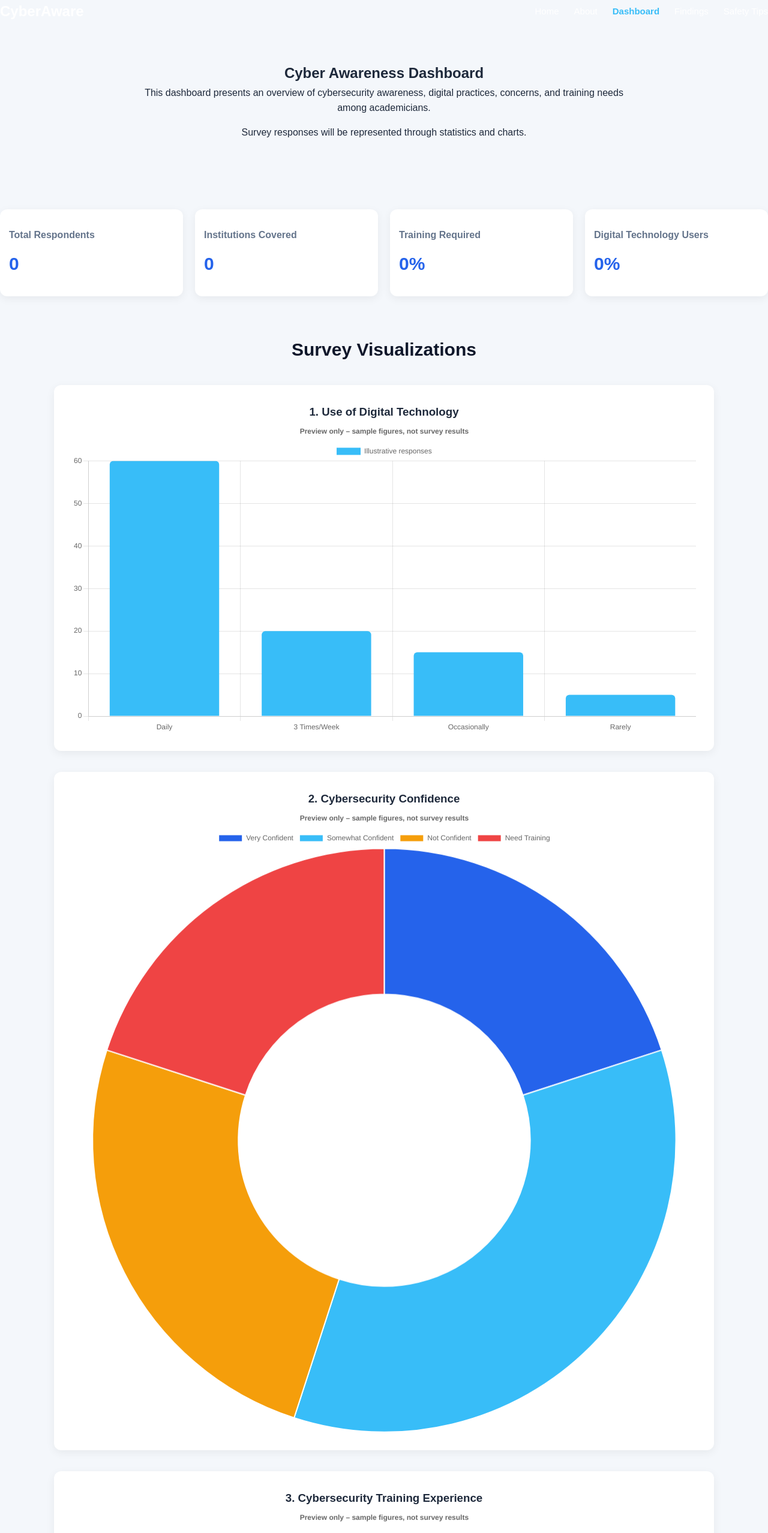
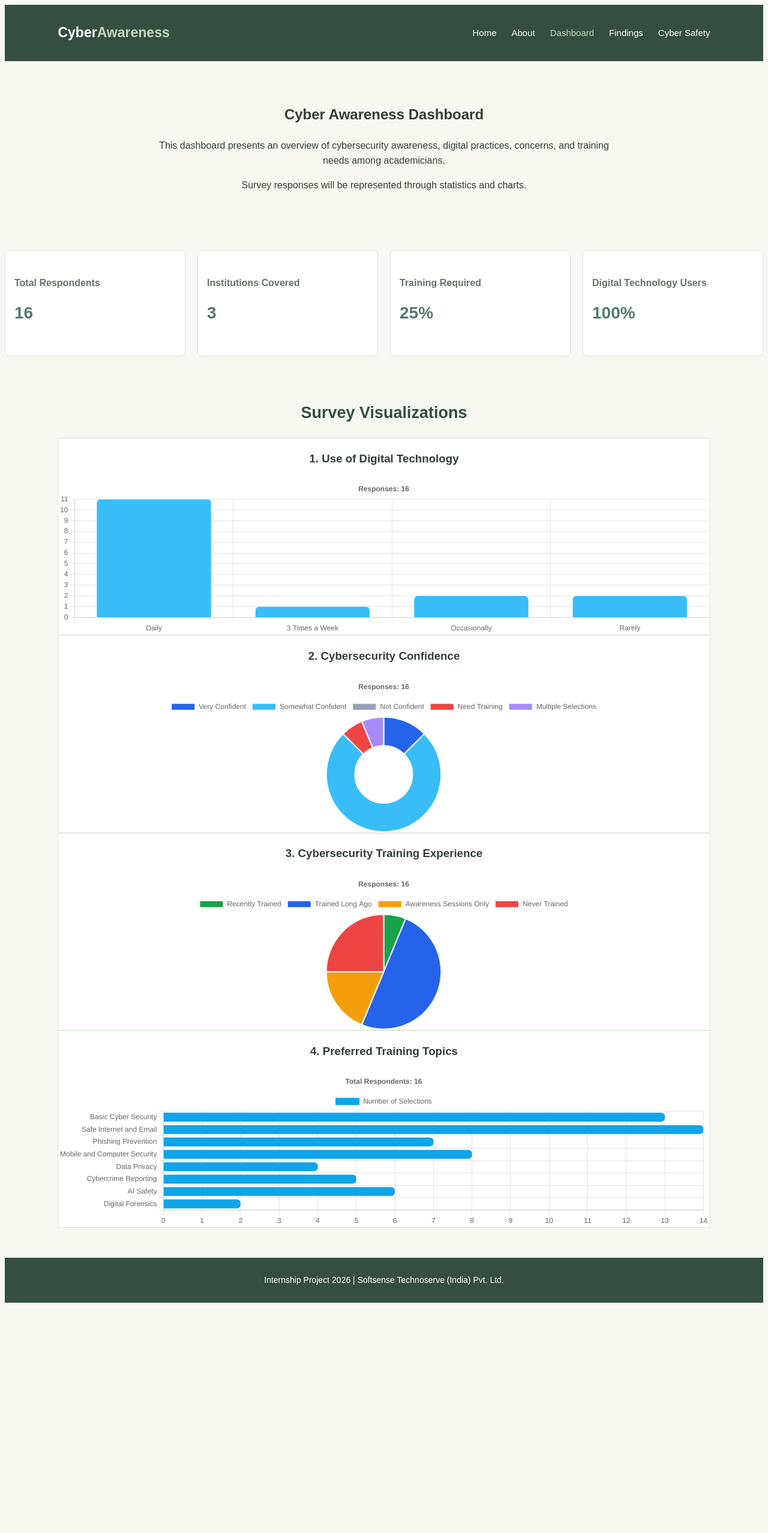
Before and after one commit to komalfulakar/Cyber_Awareness_Dashboard, a plain HTML site: page dashboard.html in a window 1280 px wide. Shown: the top 2556 px of the page at 60% size. After the commit the page ends 2180 px from the top, so only its background shows below. Drawn offline with nearby package versions, Linux system fonts and the light colour scheme.

Commit message:
Updated complete website.

````diff
--- a/dashboard.html
+++ b/dashboard.html
@@ -9,18 +9,23 @@
 
 <body>
 
+    <header>
     <nav class="navbar">
-        <div class="logo">CyberAware</div>
+
+        <div class="logo">
+            Cyber<span>Awareness</span>
+        </div>
 
         <ul class="nav-links">
             <li><a href="index.html">Home</a></li>
             <li><a href="about.html">About</a></li>
             <li><a href="dashboard.html" class="active">Dashboard</a></li>
             <li><a href="findings.html">Findings</a></li>
-            <li><a href="safety.html">Safety Tips</a></li>
+            <li><a href="safety.html">Cyber Safety</a></li>
         </ul>
+
     </nav>
-
+</header>
     <section class="section">
         <h1>Cyber Awareness Dashboard</h1>
 
--- a/script.js
+++ b/script.js
@@ -1,19 +1,25 @@
-// Check whether the Chart.js library is loaded
-if (typeof Chart !== "undefined") {
+// Total survey statistics
+document.getElementById("totalRespondents").textContent = "16";
+document.getElementById("totalInstitutions").textContent = "3";
+document.getElementById("trainingRequired").textContent = "25%";
+document.getElementById("digitalUsers").textContent = "100%";
 
-    // 1. Digital Technology Usage
-    const technologyCanvas = document.getElementById("technologyChart");
 
-    if (technologyCanvas) {
-        new Chart(technologyCanvas, {
+// Chart 1: Digital Technology Usage
+new Chart(document.getElementById("technologyChart"), {
     type: "bar",
 
     data: {
-                labels: ["Daily", "3 Times/Week", "Occasionally", "Rarely"],
+        labels: [
+            "Daily",
+            "3 Times a Week",
+            "Occasionally",
+            "Rarely"
+        ],
 
         datasets: [{
-                    label: "Illustrative responses",
-                    data: [60, 20, 15, 5],
+            label: "Number of Academicians",
+            data: [11, 1, 2, 2],
             backgroundColor: "#38bdf8",
             borderRadius: 6
         }]
@@ -21,27 +27,30 @@ if (typeof Chart !== "undefined") {
 
     options: {
         responsive: true,
+        maintainAspectRatio: false,
         plugins: {
+            legend: {
+                display: false
+            },
             title: {
                 display: true,
-                        text: "Preview only – sample figures, not survey results"
+                text: "Responses: 16"
             }
         },
         scales: {
             y: {
-                        beginAtZero: true
+                beginAtZero: true,
+                ticks: {
+                    stepSize: 1
+                }
             }
         }
     }
 });
-    }
 
 
-    // 2. Cybersecurity Confidence
-    const confidenceCanvas = document.getElementById("confidenceChart");
-
-    if (confidenceCanvas) {
-        new Chart(confidenceCanvas, {
+// Chart 2: Cybersecurity Confidence
+new Chart(document.getElementById("confidenceChart"), {
     type: "doughnut",
 
     data: {
@@ -49,38 +58,38 @@ if (typeof Chart !== "undefined") {
             "Very Confident",
             "Somewhat Confident",
             "Not Confident",
-                    "Need Training"
+            "Need Training",
+            "Multiple Selections"
         ],
 
         datasets: [{
-                    data: [20, 35, 25, 20],
+            data: [2, 12, 0, 1, 1],
+
             backgroundColor: [
                 "#2563eb",
                 "#38bdf8",
-                        "#f59e0b",
-                        "#ef4444"
+                "#94a3b8",
+                "#ef4444",
+                "#a78bfa"
             ]
         }]
     },
 
     options: {
         responsive: true,
+        maintainAspectRatio: false,
         plugins: {
             title: {
                 display: true,
-                        text: "Preview only – sample figures, not survey results"
+                text: "Responses: 16"
             }
         }
     }
 });
-    }
 
 
-    // 3. Cybersecurity Training Experience
-    const trainingCanvas = document.getElementById("trainingChart");
-
-    if (trainingCanvas) {
-        new Chart(trainingCanvas, {
+// Chart 3: Cybersecurity Training Experience
+new Chart(document.getElementById("trainingChart"), {
     type: "pie",
 
     data: {
@@ -92,7 +101,8 @@ if (typeof Chart !== "undefined") {
         ],
 
         datasets: [{
-                    data: [15, 20, 25, 40],
+            data: [1, 8, 3, 4],
+
             backgroundColor: [
                 "#16a34a",
                 "#2563eb",
@@ -104,30 +114,27 @@ if (typeof Chart !== "undefined") {
 
     options: {
         responsive: true,
+        maintainAspectRatio: false,
         plugins: {
             title: {
                 display: true,
-                        text: "Preview only – sample figures, not survey results"
+                text: "Responses: 16"
             }
         }
     }
 });
-    }
 
 
-    // 4. Preferred Cybersecurity Training Topics
-    const topicsCanvas = document.getElementById("topicsChart");
-
-    if (topicsCanvas) {
-        new Chart(topicsCanvas, {
+// Chart 4: Preferred Cybersecurity Training Topics
+new Chart(document.getElementById("topicsChart"), {
     type: "bar",
 
     data: {
         labels: [
             "Basic Cyber Security",
-                    "Safe Internet & Email",
+            "Safe Internet and Email",
             "Phishing Prevention",
-                    "Device Security",
+            "Mobile and Computer Security",
             "Data Privacy",
             "Cybercrime Reporting",
             "AI Safety",
@@ -135,8 +142,8 @@ if (typeof Chart !== "undefined") {
         ],
 
         datasets: [{
-                    label: "Illustrative selections",
-                    data: [70, 65, 80, 55, 60, 45, 50, 30],
+            label: "Number of Selections",
+            data: [13, 14, 7, 8, 4, 5, 6, 2],
             backgroundColor: "#0ea5e9",
             borderRadius: 6
         }]
@@ -145,23 +152,22 @@ if (typeof Chart !== "undefined") {
     options: {
         indexAxis: "y",
         responsive: true,
+        maintainAspectRatio: false,
 
         plugins: {
             title: {
                 display: true,
-                        text: "Preview only – sample figures, not survey results"
+                text: "Total Respondents: 16"
             }
         },
 
         scales: {
             x: {
-                        beginAtZero: true
+                beginAtZero: true,
+                ticks: {
+                    stepSize: 1
+                }
             }
         }
     }
 });
-    }
-
-} else {
-    console.error("Chart.js could not be loaded.");
-}
--- a/style.css
+++ b/style.css
@@ -1,3 +1,4 @@
+```css
 /* GENERAL SETTINGS */
 
 * {
@@ -12,8 +13,8 @@ html {
 
 body {
     font-family: Arial, sans-serif;
-    background-color: #f4f7fb;
-    color: #1e293b;
+    background-color: #f7f8f2;
+    color: #333d35;
     line-height: 1.6;
 }
 
@@ -21,7 +22,7 @@ body {
 /* NAVIGATION BAR */
 
 header {
-    background-color: #0f172a;
+    background-color: #344e41;
     padding: 18px 7%;
     position: sticky;
     top: 0;
@@ -36,12 +37,12 @@ header {
 
 .logo {
     color: white;
-    font-size: 24px;
+    font-size: 23px;
     font-weight: bold;
 }
 
 .logo span {
-    color: #38bdf8;
+    color: #c5d8c0;
 }
 
 .nav-links {
@@ -54,20 +55,20 @@ header {
     text-decoration: none;
     color: white;
     font-size: 15px;
-    transition: 0.3s;
 }
 
-.nav-links a:hover {
-    color: #38bdf8;
+.nav-links a:hover,
+.nav-links a.active {
+    color: #c5d8c0;
 }
 
 
 /* HOME SECTION */
 
 .hero {
-    min-height: 420px;
-    background: linear-gradient(120deg, #0f172a, #1e40af);
-    color: white;
+    min-height: 320px;
+    background-color: #dce8d8;
+    color: #344e41;
 
     display: flex;
     flex-direction: column;
@@ -75,49 +76,35 @@ header {
     align-items: center;
 
     text-align: center;
-    padding: 60px 20px;
+    padding: 50px 20px;
 }
 
 .hero h1 {
-    font-size: 42px;
-    margin-bottom: 20px;
+    font-size: 36px;
+    margin-bottom: 15px;
 }
 
 .hero p {
-    font-size: 18px;
-    max-width: 650px;
-    margin-bottom: 30px;
-}
-
-.btn {
-    background-color: #38bdf8;
-    color: #0f172a;
-    text-decoration: none;
-    padding: 13px 28px;
-    border-radius: 8px;
-    font-weight: bold;
-}
-
-.btn:hover {
-    background-color: white;
+    font-size: 17px;
+    max-width: 600px;
 }
 
 
 /* COMMON SECTIONS */
 
 .section {
-    padding: 65px 7%;
+    padding: 50px 7%;
     text-align: center;
 }
 
 .section h2 {
-    font-size: 30px;
-    color: #0f172a;
+    font-size: 27px;
+    color: #344e41;
     margin-bottom: 20px;
 }
 
 .section > p {
-    max-width: 800px;
+    max-width: 750px;
     margin: 0 auto 15px;
 }
 
@@ -128,67 +115,63 @@ header {
     display: grid;
     grid-template-columns: repeat(4, 1fr);
     gap: 20px;
-    margin-top: 35px;
+    margin-top: 30px;
 }
 
 .stat-card {
     background-color: white;
-    padding: 30px 15px;
-    border-radius: 12px;
-
-    box-shadow: 0 4px 15px rgba(0,0,0,0.06);
-
-    transition: 0.3s;
-}
-
-.stat-card:hover {
-    transform: translateY(-5px);
+    padding: 25px 15px;
+    border-radius: 8px;
+    border: 1px solid #e1e8dc;
 }
 
 .stat-card h3 {
     font-size: 16px;
-    color: #64748b;
+    color: #657568;
 }
 
 .stat-card h2 {
-    font-size: 30px;
-    color: #2563eb;
-    margin-top: 12px;
+    font-size: 28px;
+    color: #52796f;
+    margin-top: 10px;
 }
 
 
 /* CHART CONTAINER */
 
-.chart-container {
-    background-color: white;
-    padding: 30px;
-    margin-top: 35px;
+..chart-container {
+    width: 70%;
+    max-width: 650px;
+    height: 350px;
+    margin: 30px auto;
+    padding: 20px;
+    background: white;
     border-radius: 12px;
-
-    box-shadow: 0 4px 15px rgba(0,0,0,0.06);
+    box-shadow: 0 4px 12px rgba(0, 0, 0, 0.08);
 }
-
-
+.chart-container canvas {
+    max-width: 100%;
+    max-height: 260px;
+}
 /* SAFETY CARDS */
 
 .safety-container {
     display: grid;
     grid-template-columns: repeat(2, 1fr);
     gap: 20px;
-    margin-top: 30px;
+    margin-top: 25px;
 }
 
 .safety-card {
-    background-color: white;
+    background-color: #ffffff;
     padding: 25px;
-    border-radius: 12px;
+    border-radius: 8px;
     text-align: left;
-
-    box-shadow: 0 4px 15px rgba(0,0,0,0.05);
+    border: 1px solid #e1e8dc;
 }
 
 .safety-card h3 {
-    color: #2563eb;
+    color: #52796f;
     margin-bottom: 10px;
 }
 
@@ -196,10 +179,15 @@ header {
 /* FOOTER */
 
 footer {
-    background-color: #0f172a;
+    background-color: #344e41;
     color: white;
     text-align: center;
-    padding: 25px;
+    padding: 22px;
+}
+
+footer p {
+    margin: 4px 0;
+    font-size: 14px;
 }
 
 
@@ -219,7 +207,7 @@ footer {
     }
 
     .hero h1 {
-        font-size: 30px;
+        font-size: 28px;
     }
 
     .stats-container {
@@ -229,7 +217,6 @@ footer {
     .safety-container {
         grid-template-columns: 1fr;
     }
-
 }
 
 @media (max-width: 480px) {
@@ -239,9 +226,41 @@ footer {
     }
 
 }
-/* ACTIVE NAVIGATION LINK */
+``/* COMMON PAGE DESIGN */
 
+header {
+    background-color: #344e41 !important;
+}
+
+.navbar {
+    background-color: #344e41;
+}
+
+.logo {
+    color: white !important;
+}
+
+.nav-links a {
+    color: white !important;
+}
+
+.nav-links a:hover,
 .nav-links a.active {
-    color: #38bdf8;
-    font-weight: bold;
+    color: #c5d8c0 !important;
 }
+
+footer {
+    background-color: #344e41 !important;
+    color: white !important;
+}
+
+.section h2 {
+    color: #344e41;
+}
+
+.stat-card,
+.safety-card,
+.chart-container {
+    background-color: white;
+    border: 1px solid #dce8d8;
+}`
````
Also changed, not shown: findings.html (+8 -3 lines), index.html (+30 -34 lines), safety.html (+8 -3 lines). Lines whose indentation alone changed are shown as unchanged.
